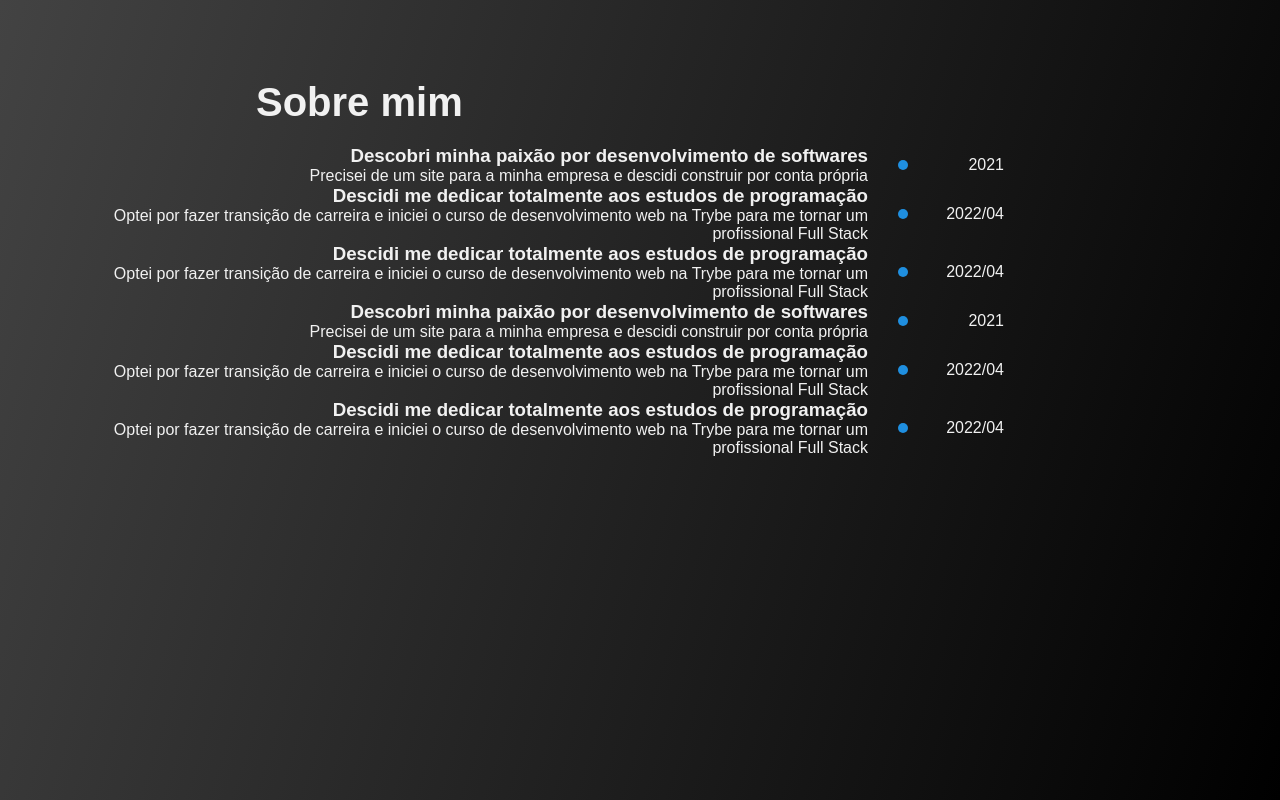
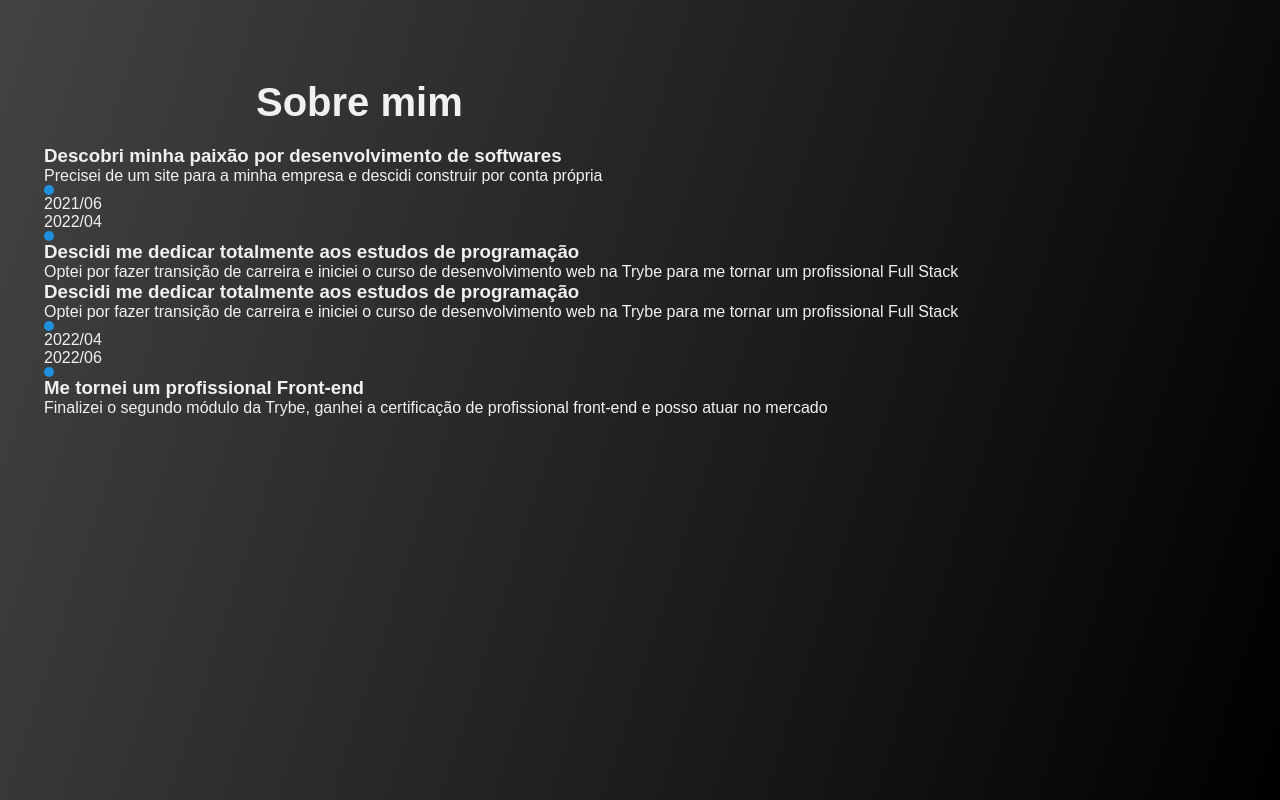
Before and after one commit to victormatia/portifolio, a React (Vite) app: page / in a window 1280 px wide. Shown: the part 800-1600 px from the top of the page. Built offline with nearby package versions, Linux system fonts and the light colour scheme; a web font is replaced by a local one.

Commit message:
refactor: restructure the Timeline.jsx code

```diff
--- a/src/components/Timeline.jsx
+++ b/src/components/Timeline.jsx
@@ -1,4 +1,4 @@
-import React from "react";
+import React from 'react';
 import '../css/Timeline.css';
 
 const DATA = [
@@ -6,7 +6,7 @@ const DATA = [
     id: 1,
     title: 'Descobri minha paixão por desenvolvimento de softwares',
     context: 'Precisei de um site para a minha empresa e descidi construir por conta própria',
-    date: '2021',
+    date: '2021/06',
   },
   {
     id: 2,
@@ -21,44 +21,68 @@ const DATA = [
     date: '2022/04',
   },
   {
-    id: 1,
-    title: 'Descobri minha paixão por desenvolvimento de softwares',
-    context: 'Precisei de um site para a minha empresa e descidi construir por conta própria',
-    date: '2021',
+    id: 4,
+    title: 'Me tornei um profissional Front-end',
+    context: 'Finalizei o segundo módulo da Trybe, ganhei a certificação de profissional front-end e posso atuar no mercado',
+    date: '2022/06',
   },
-  {
-    id: 2,
-    title: 'Descidi me dedicar totalmente aos estudos de programação',
-    context: 'Optei por fazer transição de carreira  e iniciei o curso de desenvolvimento web na Trybe para me tornar um profissional Full Stack',
-    date: '2022/04',
-  },
-  {
-    id: 3,
-    title: 'Descidi me dedicar totalmente aos estudos de programação',
-    context: 'Optei por fazer transição de carreira  e iniciei o curso de desenvolvimento web na Trybe para me tornar um profissional Full Stack',
-    date: '2022/04',
-  },
+
 ];
 
 function Timeline() {
   return (
     <section className="timeline">
       {
-        DATA.map(({ id, title, context, date }) => (
-            <div key={ id } className="timeline-point FLEX__ROW__SPACE-BETWEEN__CENTER">
+        DATA.map(({
+          id, title, context, date,
+        }) => {
+          let align = '';
+
+          if (id % 2 === 0) {
+            align = 'timeline-point-left';
+
+            return (
+              <div key={id} className={`${align}`}>
+
+                <div className="date-section">
+                  <p className="point-date">{ date }</p>
+                </div>
+
+                <div className="bulletpoint-section">
+                  <div className="bulletpoint" />
+                </div>
+
+                <div className="title-context-section">
+                  <h3 className="point-title">{ title }</h3>
+                  <p className="point-context">{ context }</p>
+                </div>
+              </div>
+            );
+          }
+
+          align = 'timeline-point-right';
+
+          return (
+            <div key={id} className={`${align}`}>
               <div className="title-context-section">
                 <h3 className="point-title">{ title }</h3>
                 <p className="point-context">{ context }</p>
               </div>
-              <div className="area-bulletpoint">
-                <div className="bulletpoint"></div>
+
+              <div className="bulletpoint-section">
+                <div className="bulletpoint" />
               </div>
-              <p className="point-date">{ date }</p>
-          </div>
-        ))
+
+              <div className="date-section">
+                <p className="point-date">{ date }</p>
+              </div>
+            </div>
+          );
+        })
       }
+      <div className="timeline-div" />
     </section>
   );
-};
+}
 
 export default Timeline;
```
